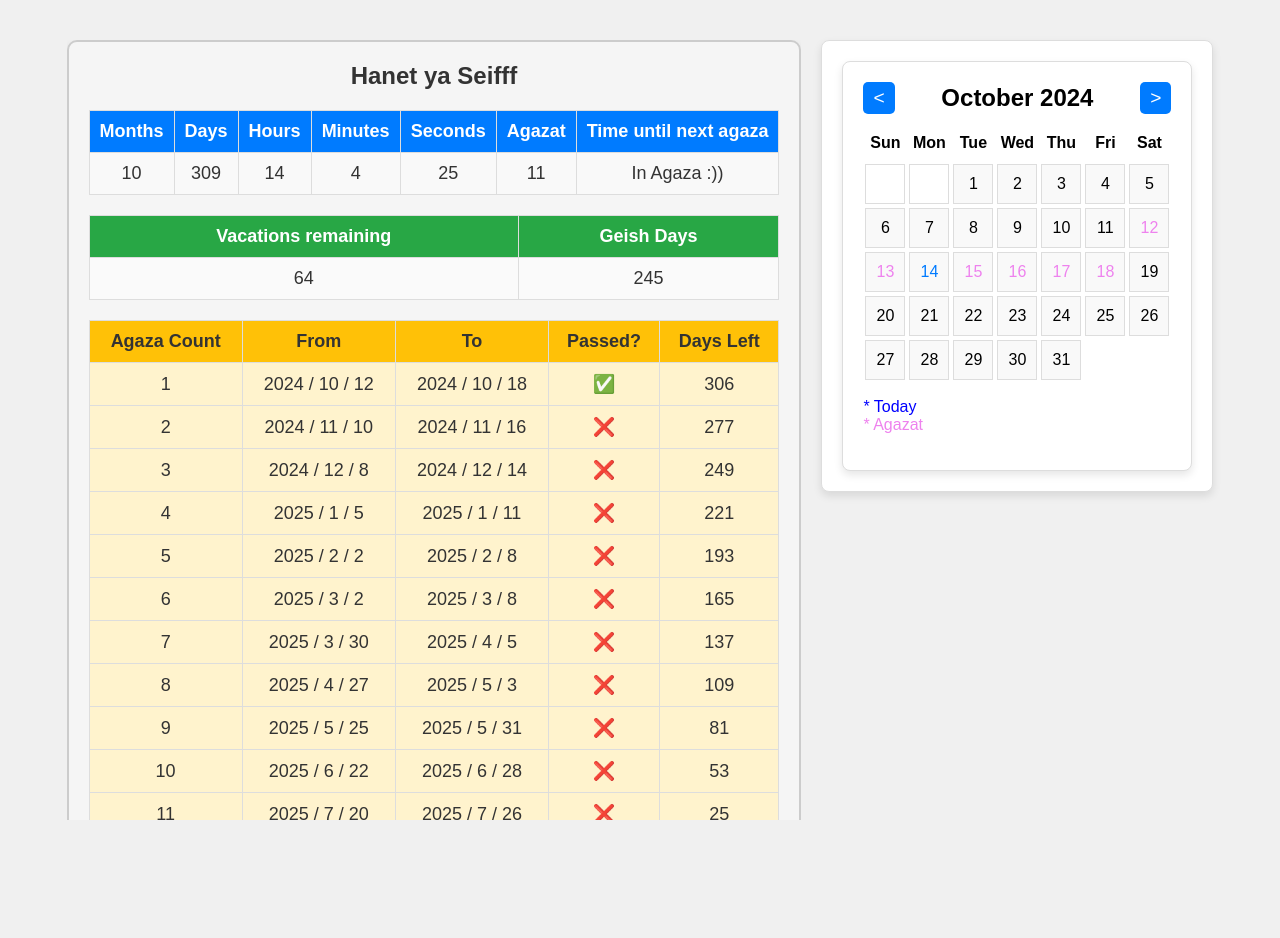
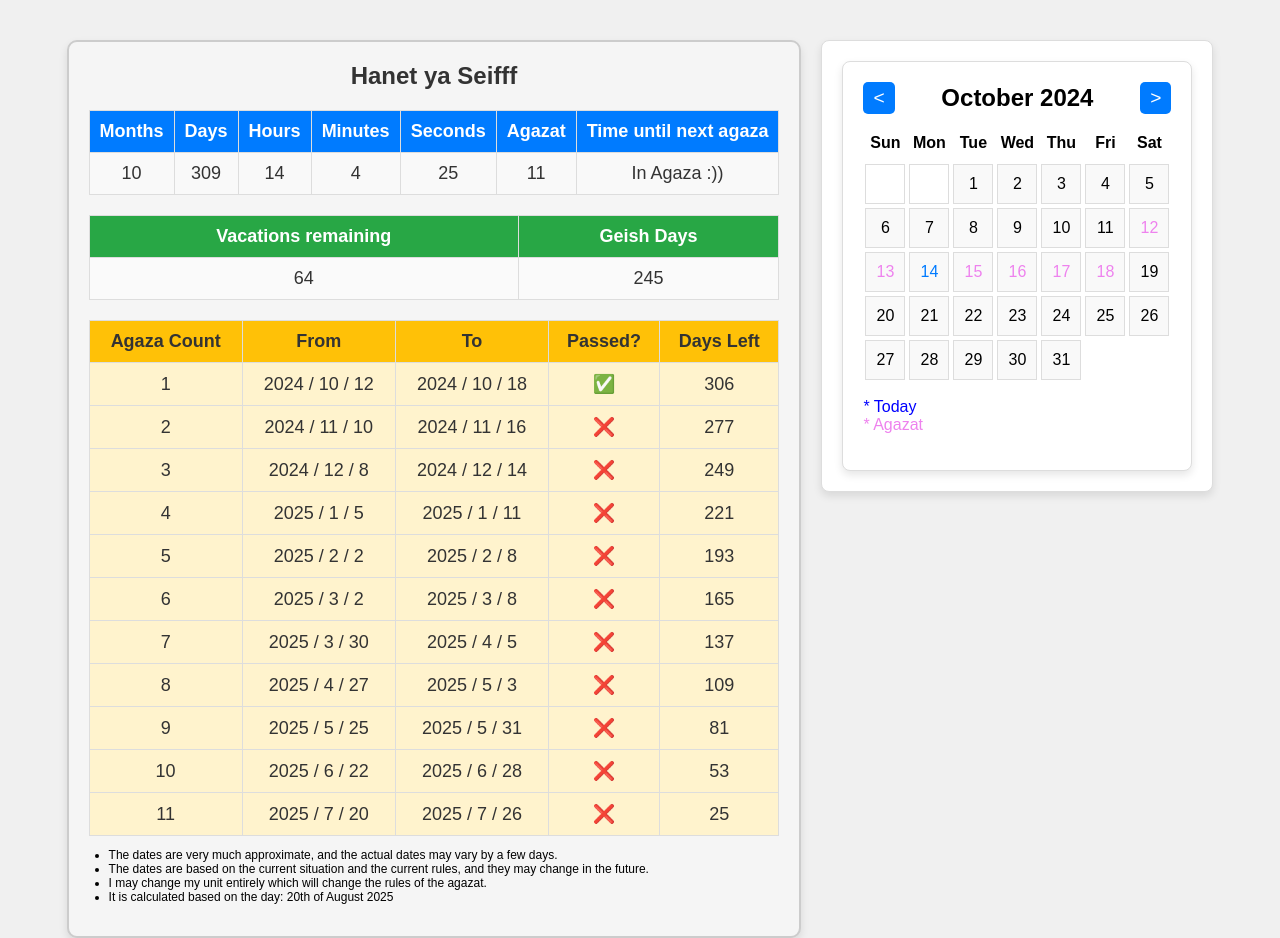
Before and after one commit to Seif-Sallam/Service-Timer, a React (Create React App) app: page / in a window 1280 px wide. Before the commit the page ends 840 px from the top, so only its background shows below. Built offline with nearby package versions, Linux system fonts and the light colour scheme.

Commit message:
Fix overflow issue

```diff
--- a/src/styles.css
+++ b/src/styles.css
@@ -204,7 +204,6 @@ td {
   padding: 20px;
   flex-wrap: wrap; /* Allow wrapping for responsiveness */
   height: 100vh; /* Ensure it takes the full height of the viewport */
-  overflow: auto; /* Make the container scrollable */
 }
 
 .geish-container {
@@ -212,7 +211,6 @@ td {
   width: 100%; /* Ensure it takes full width on smaller screens */
   margin-right: 20px;
   min-width: 650px;
-  overflow: auto; /* Make the container scrollable */
 }
 
 .calendar-container {
```
